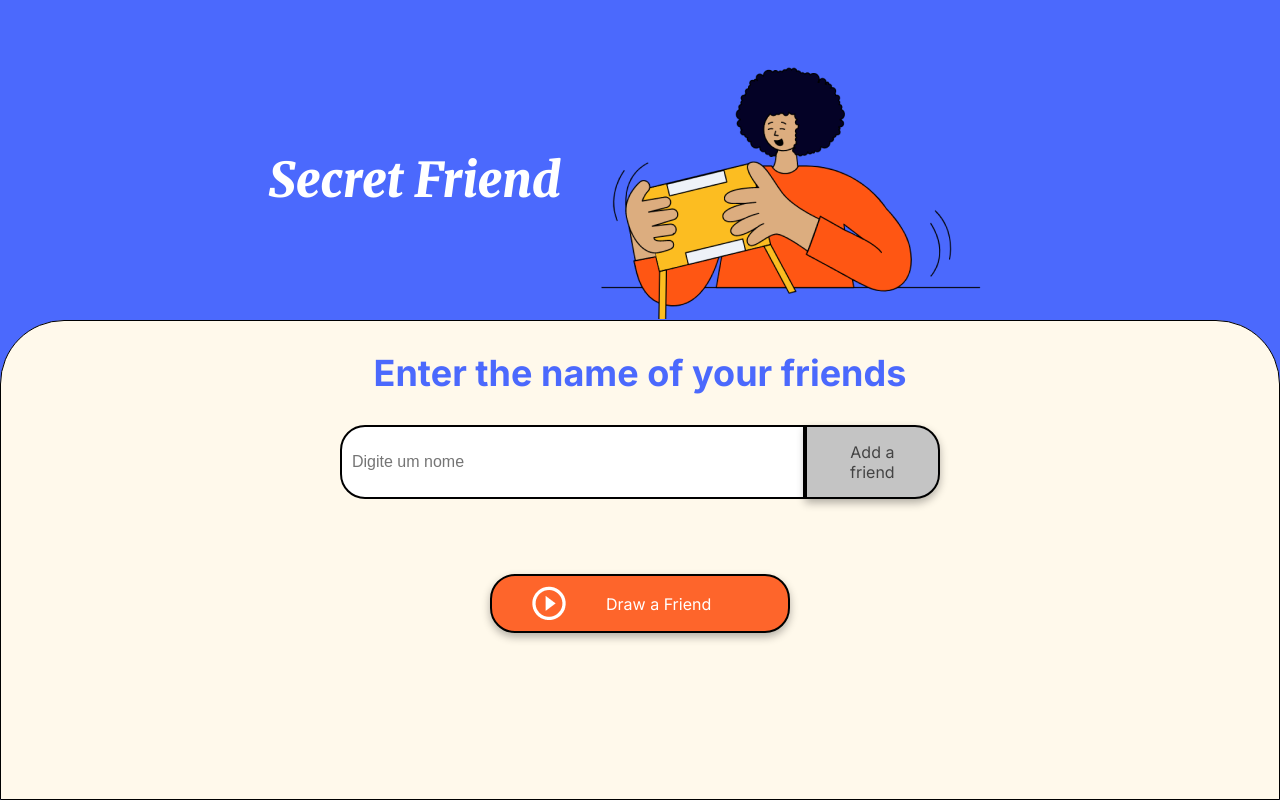
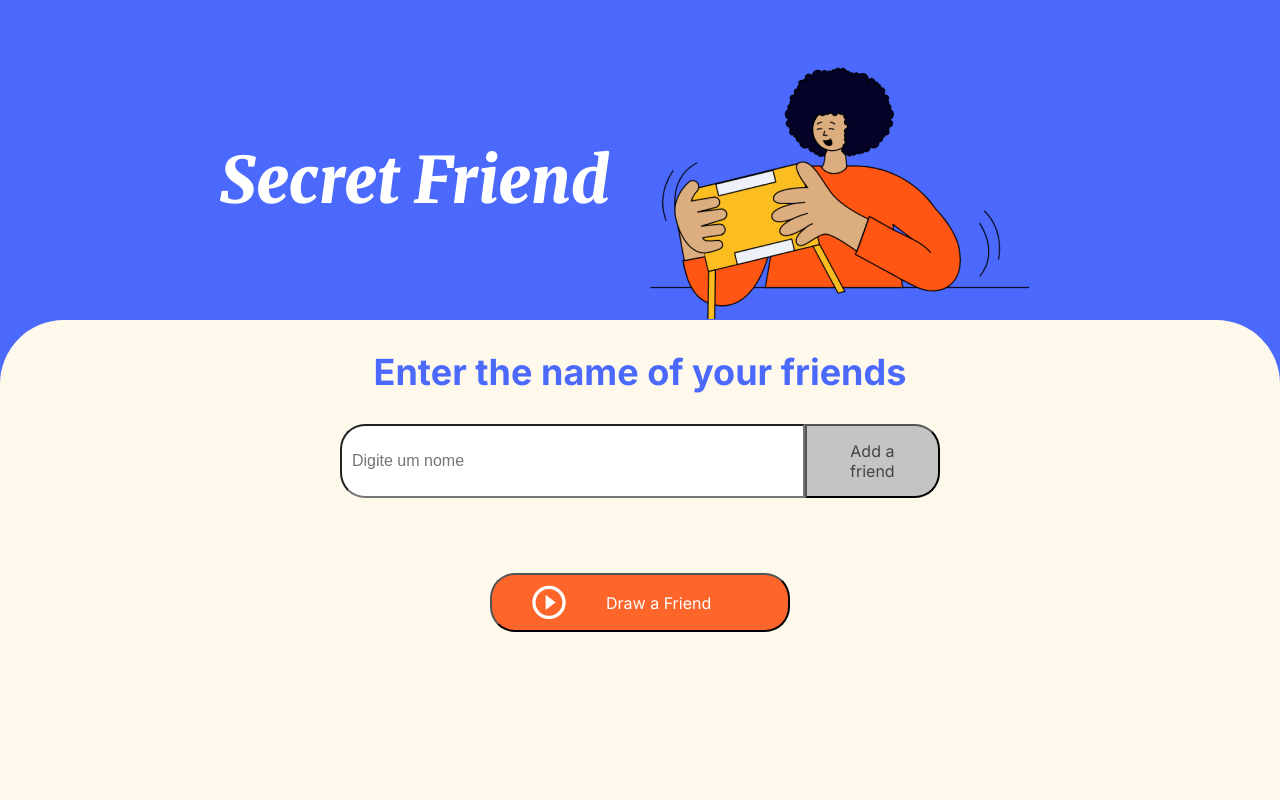
Before and after one commit to Marcos-Peter/g8-one-challenge-secret-friend, a plain HTML site: page index.html in a window 1280 px wide. Drawn offline with Linux system fonts and the light colour scheme.

Commit message:
removing some unnecessary styles

```diff
--- a/style.css
+++ b/style.css
@@ -8,7 +8,7 @@
     --color-white: #FFFFFF;
 }
 
-/* Estilos gerais */
+/* General styles */
 * {
     margin: 0;
     padding: 0;
@@ -39,11 +39,10 @@ body {
     padding: 40px 0 0;
 }
 
-/* Seção de entrada */
+/* Entry section */
 .input-section {
     flex: 60%;
     background-color: var(--color-secondary);
-    border: 1px solid #000;
     border-radius: 64px 64px 0 0;
     display: flex;
     flex-direction: column;
@@ -52,9 +51,9 @@ body {
     width: 100%;
 }
 
-/* Títulos */
+/* Titles */
 .main-title {
-    font-size: 48px;
+    font-size: 64px;
     font-family: 'Merriweather', serif;
     font-weight: 900;
     font-style: italic;
@@ -70,7 +69,7 @@ body {
     text-align: center;
 }
 
-/* Contêineres de entrada e botão */
+/* Entry containers and buttons */
 .input-wrapper {
     display: flex;
     justify-content: center;
@@ -82,7 +81,6 @@ body {
 .input-name {
     width: 100%;
     padding: 10px;
-    border: 2px solid #000;
     border-radius: 25px 0 0 25px;
     font-size: 16px;
 }
@@ -92,26 +90,22 @@ body {
     justify-content: center;
 }
 
-/* Estilos de entrada de texto */
+/* Text styles */
 .input-title {
     flex: 1;
     padding: 10px 15px;
     font-size: 16px;
-    border: 2px solid #333;
     border-right: none;
     border-radius: 25px 0 0 25px;
     font-family: 'Merriweather', serif;
-    box-shadow: 0 4px 8px rgba(0, 0, 0, 0.3);
 }
 
-/* Estilos de botão */
+/* Button styles */
 button {
     padding: 15px 30px;
     font-family: 'Inter', sans-serif;
     font-size: 16px;
-    border: 2px solid #000;
     border-radius: 25px;
-    box-shadow: 0 4px 8px rgba(0, 0, 0, 0.3);
     cursor: pointer;
 }
 
@@ -125,7 +119,7 @@ button {
     background-color: #a1a1a1;
 }
 
-/* Listas */
+/* Lists */
 ul {
     list-style-type: none;
     color: var(--color-text);
@@ -142,7 +136,7 @@ ul {
     text-align: center;
 }
 
-/* Botão de sortear título */
+/* Draw button title */
 .button-draw {
     display: flex;
     align-items: center;
```
